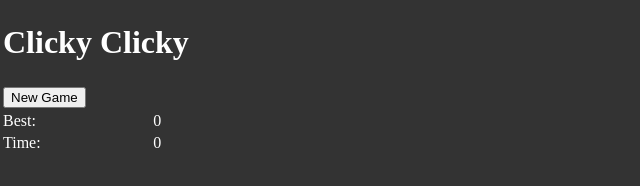
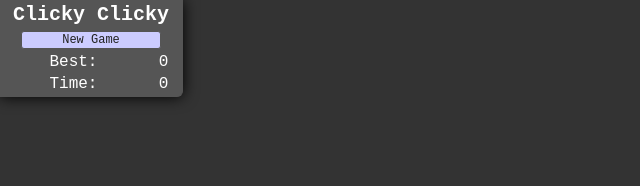
Before and after one commit to KatieMFritz/MI-000-SS00-000-js-package-json-intro-AjvZZg, a plain HTML site: page index.html in a window 1280 px wide. Shown: the whole page, without its empty margins (0-640 px from the left). Drawn offline with nearby package versions, Linux system fonts and the light colour scheme; files that its build step writes are made by us from their sources.

Commit message:
make scss sassier

```diff
--- a/source/scss/style.scss
+++ b/source/scss/style.scss
@@ -1,22 +1,35 @@
+// Colors
+$black: #000;
+$gray-dark: #333;
+$gray-medium: #555;
+$gray-light: #777;
+$white: #fff;
+$purple: #aaf;
+$purple-light: #ccf;
+$purple-lightest: #ddf;
+
+// Variables
+$fonts: 'Courier New', Courier, monospace;
+$border: 1px solid $gray-medium;
+
 body {
   margin: 0;
-  background-color: #333;
-  color: #fff;
+  background-color: $gray-dark;
+  color: $white;
 }
 
-table {
 .menu {
   position: absolute;
   top: 0;
   left: 0;
+  background-color: $gray-medium;
   border-top: 0;
   border-left: 0;
-    border-right: 1px solid #555;
-    border-bottom: 1px solid #555;
+  border-right: $border;
+  border-bottom: $border;
   border-bottom-right-radius: 6px;
-    background-color: #777;
-    box-shadow: #000 0 0 15px;
-    font-family: 'Courier New', Courier, monospace;
+  box-shadow: $black 0 0 15px;
+  font-family: $fonts;
 
   h1 {
     margin: 0 10px;
@@ -38,19 +51,19 @@ table {
 
   button {
     width: 80%;
-      background-color: #ccf;
-      color: #111;
+    background-color: $purple-light;
+    color: darken($gray-medium, 20%);
     text-align: center;
-      font-family: 'Courier New', Courier, monospace;
+    font-family: $fonts;
     font-weight: normal;
     font-size: 12px;
-      border: 1px solid #555;
+    border: $border;
     transition: width 0.5s, background-color 0.5s;
     border-radius: 3px;
 
     &:hover {
       cursor: pointer;
-        background-color: #ddf;
+      background-color: $purple-lightest;
       width: 85%;
       transition: width 0.5s, background-color 0.5s;
     }
@@ -61,14 +74,13 @@ table {
     }
   }
 }
-}
 
 .clicky {
   position: absolute;
   border-radius: 50%;
-  background-color: #aaf;
-  border: 1px solid #555;
-  box-shadow: #000 0 0 15px;
+  background-color: $purple;
+  border: $border;
+  box-shadow: $black 0 0 15px;
 
   &:hover {
     cursor: pointer;
```
Lines whose indentation alone changed are shown as unchanged.
